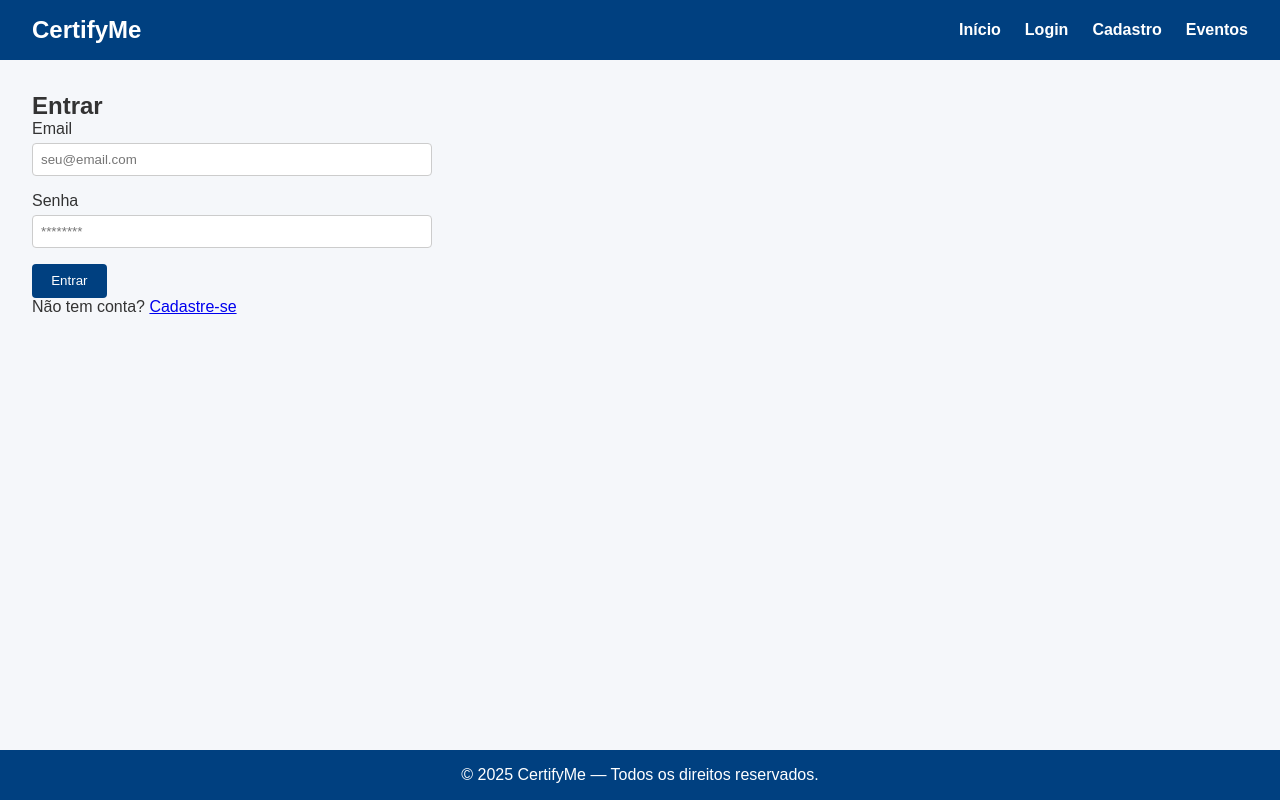
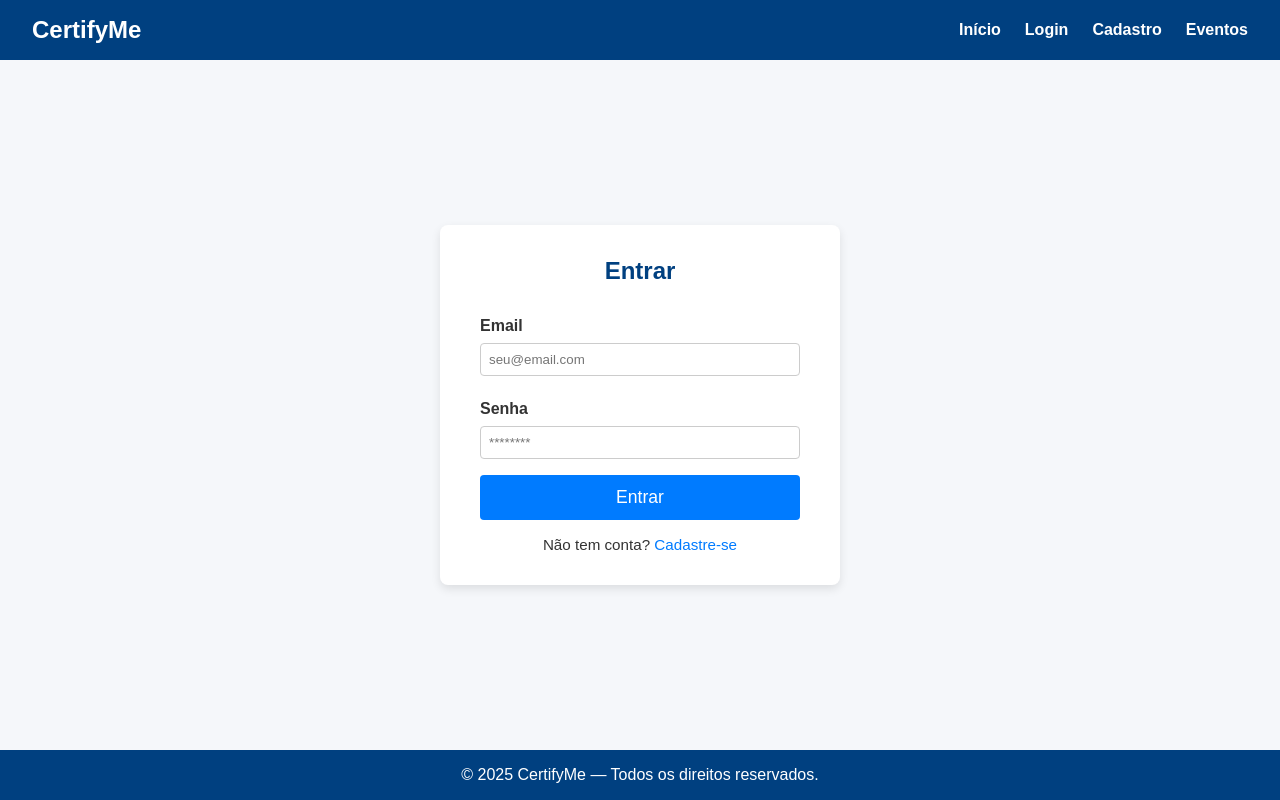
Before and after one commit to guelfialho/certifyMeWeb, a React (Vite) app: page /login in a window 1280 px wide. Built offline with nearby package versions, Linux system fonts and the light colour scheme.

Commit message:
feature: versão inicial

```diff
--- a/src/estilos/principal.css
+++ b/src/estilos/principal.css
@@ -141,3 +141,53 @@
 button.cta:hover {
   background-color: #005ecb;
 }
+
+/* Centro comum a formulários */
+.centro {
+  display: flex;
+  justify-content: center;
+  align-items: center;
+  flex: 1;
+}
+
+/* Caixa do formulário */
+.form-box {
+  background-color: white;
+  padding: 2rem 2.5rem;
+  border-radius: 8px;
+  max-width: 400px;
+  width: 100%;
+  box-shadow: 0 4px 10px rgba(0, 0, 0, 0.1);
+}
+
+.form-box h2 {
+  margin-bottom: 1.5rem;
+  color: #004080;
+  text-align: center;
+}
+
+.form-box form {
+  display: flex;
+  flex-direction: column;
+}
+
+.form-box label {
+  margin-top: 0.5rem;
+  margin-bottom: 0.2rem;
+  font-weight: bold;
+}
+
+.mensagem {
+  margin-top: 1rem;
+  text-align: center;
+  font-size: 0.95rem;
+}
+
+.mensagem a {
+  color: #007bff;
+  text-decoration: none;
+}
+
+.mensagem a:hover {
+  text-decoration: underline;
+}
--- a/src/pages/Cadastro.tsx
+++ b/src/pages/Cadastro.tsx
@@ -6,7 +6,8 @@
   return (
     <>
       <Cabecalho />
-      <main className="container">
+      <main className="container centro">
+        <section className="form-box">
           <h2>Cadastro</h2>
           <form>
             <label>Nome</label>
@@ -18,11 +19,14 @@
             <label>Senha</label>
             <input type="password" placeholder="********" required />
 
-          <button type="submit">Cadastrar</button>
+            <button type="submit" className="cta">
+              Cadastrar
+            </button>
           </form>
-        <p>
+          <p className="mensagem">
             Já tem conta? <Link to="/login">Entrar</Link>
           </p>
+        </section>
       </main>
       <Rodape />
     </>
--- a/src/pages/Login.tsx
+++ b/src/pages/Login.tsx
@@ -6,7 +6,8 @@
   return (
     <>
       <Cabecalho />
-      <main className="container">
+      <main className="container centro">
+        <section className="form-box">
           <h2>Entrar</h2>
           <form>
             <label>Email</label>
@@ -15,11 +16,14 @@
             <label>Senha</label>
             <input type="password" placeholder="********" required />
 
-          <button type="submit">Entrar</button>
+            <button type="submit" className="cta">
+              Entrar
+            </button>
           </form>
-        <p>
+          <p className="mensagem">
             Não tem conta? <Link to="/cadastro">Cadastre-se</Link>
           </p>
+        </section>
       </main>
       <Rodape />
     </>
```
Lines whose indentation alone changed are shown as unchanged.
